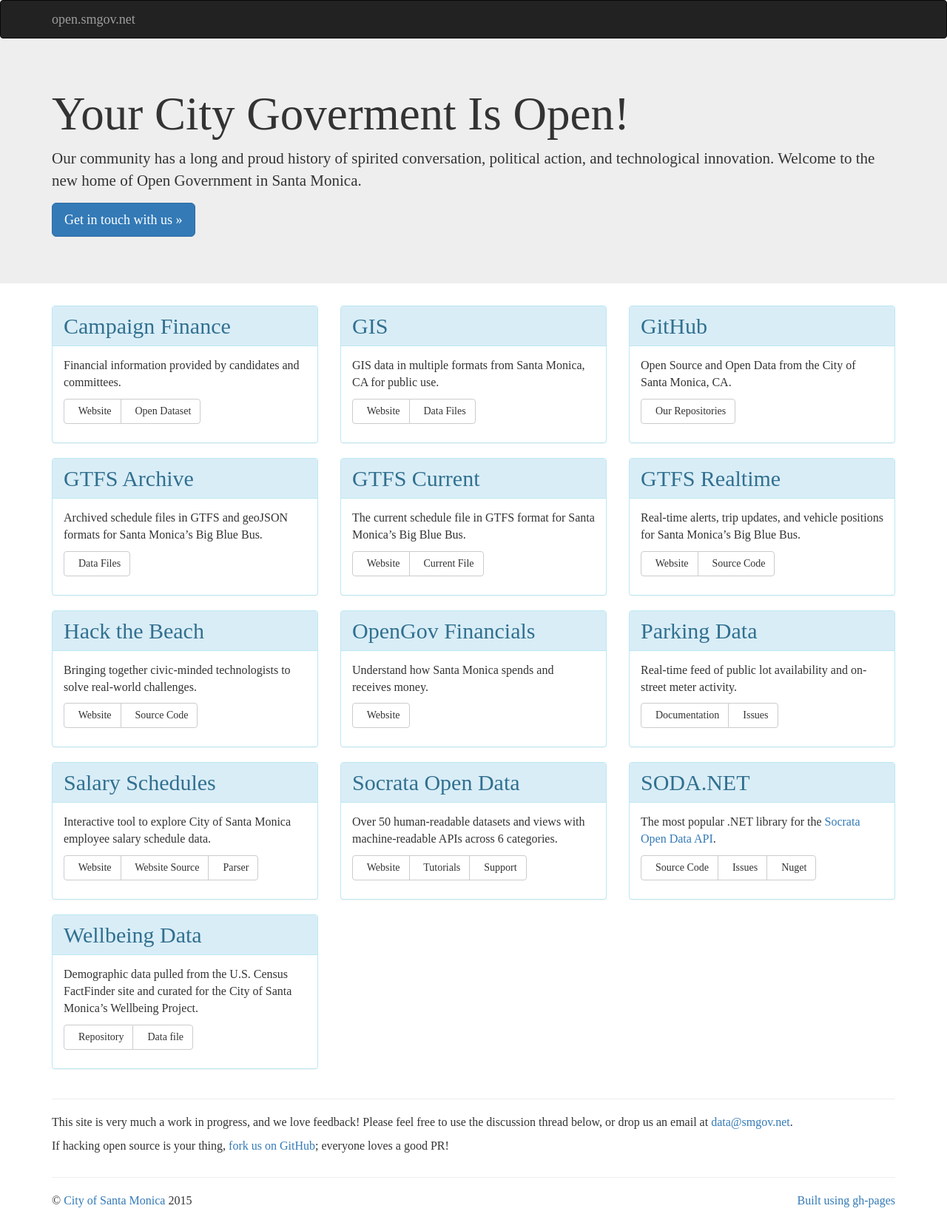
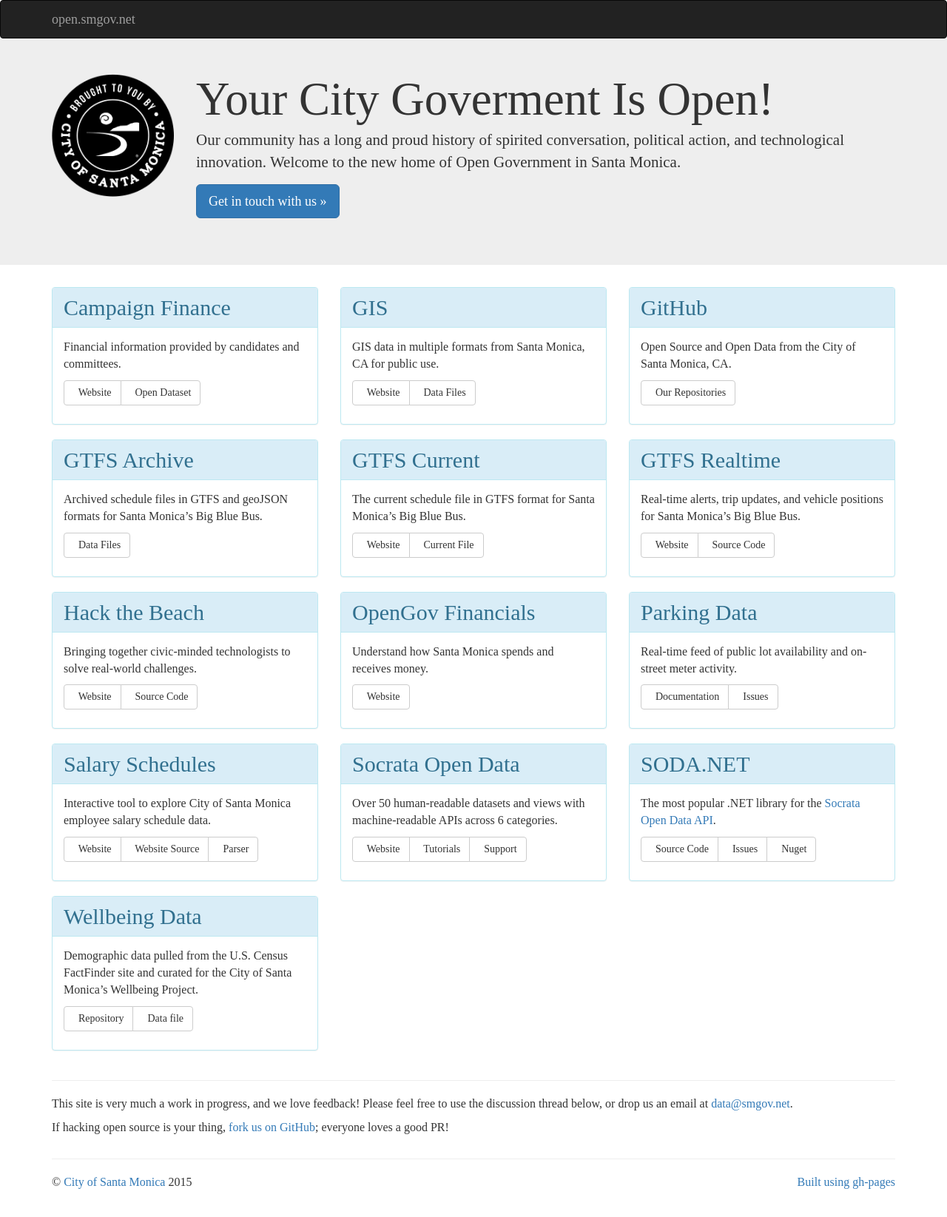
Before and after one commit to CityofSantaMonica/open.smgov.net, a Jekyll site: the page built from index.html, in a window 1280 px wide. Shown: the whole page at 74% size. Built offline with Jekyll 4.4.1, drawn with Linux system fonts in a browser that asks for light colours; nearby versions of some CDN libraries; comment, search, counter and statistics services are not loaded; after the commit the page ends 1620 px from its top, so only the background shows below that.

Commit message:
city logo in jumbo

```diff
--- a/_includes/jumbotron.html
+++ b/_includes/jumbotron.html
@@ -1,7 +1,14 @@
 <div class="jumbotron">
   <div class="container">
-    <h1>Your City Goverment Is Open!</h1>
-    <p>Our community has a long and proud history of spirited conversation, political action, and technological innovation. Welcome to the new home of Open Government in Santa Monica.</p>
-    <p><a class="btn btn-primary btn-lg" href="#disqus_thread" role="button">Get in touch with us »</a></p>
+    <div class="row">
+        <div class="col-md-2">
+            <img src="{{ site.baseurl }}/assets/citylogo.png" alt="City of Santa Monica logo" class="img-responsive">
+        </div>
+        <div class="col-md-10">
+            <h1 class="media-heading">Your City Goverment Is Open!</h1>
+            <p>Our community has a long and proud history of spirited conversation, political action, and technological innovation. Welcome to the new home of Open Government in Santa Monica.</p>
+            <p><a class="btn btn-primary btn-lg" href="#disqus_thread" role="button">Get in touch with us »</a></p>
+        </div>
+    </div>
   </div>
 </div>
--- a/css/main.scss
+++ b/css/main.scss
@@ -13,6 +13,10 @@
   margin-bottom: 0;
 }
 
+.citylogo {
+  padding-right: 30px;
+}
+
 .source-block h2 {
   margin: 0;
 }
```
Also changed, not shown: assets/citylogo.png (added).
